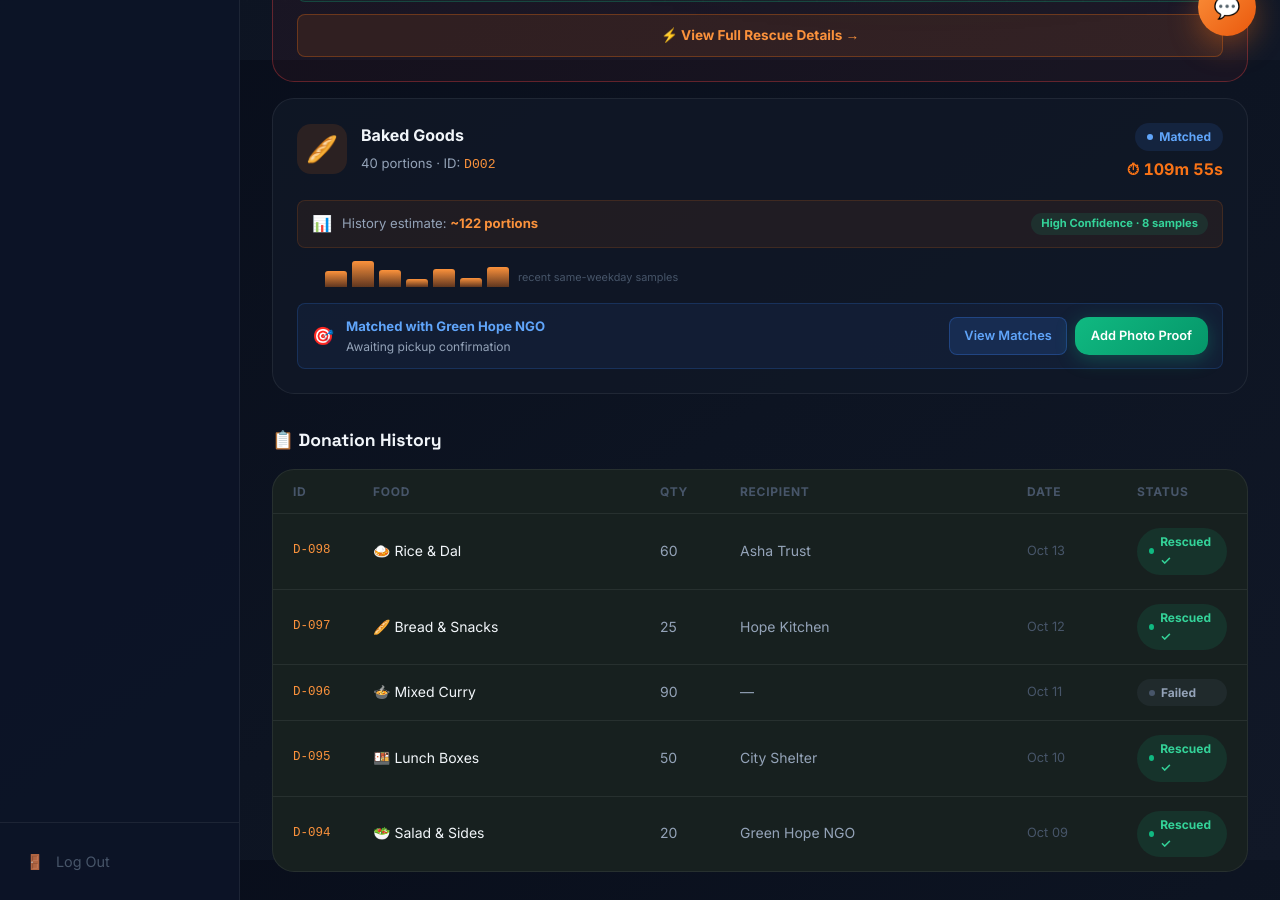
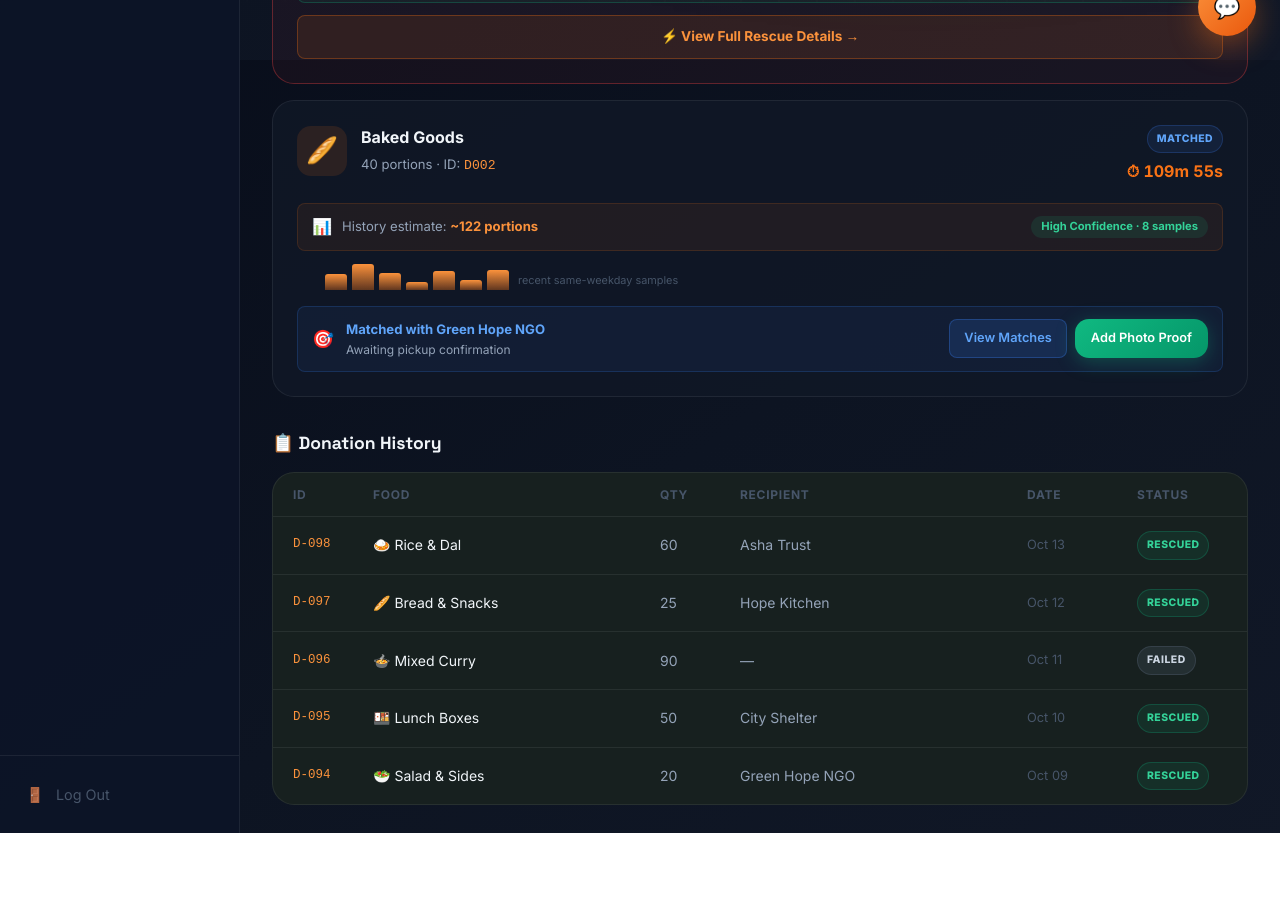
Before and after one commit to harshalpatil2031-ui/MealBridge, a React (Vite) app in the folder frontend/: page /donor in a window 1280 px wide. Shown: the part 740-1640 px from the top of the page. After the commit the page ends 1573 px from the top, so only its background shows below. Built offline with nearby package versions, Linux system fonts and the light colour scheme.

Commit message:
style: polish status and keyboard interactions

```diff
--- a/frontend/src/index.css
+++ b/frontend/src/index.css
@@ -146,6 +146,21 @@ h1,h2,h3,h4,h5 { font-family: 'Space Grotesk', sans-serif; line-height: 1.2; }
 .btn-green:hover {
   transform: translateY(-2px);
   box-shadow: 0 8px 30px rgba(16,185,129,0.5);
+}
+
+.btn-primary:disabled,
+.btn-secondary:disabled,
+.btn-green:disabled,
+.btn-blue:disabled {
+  cursor: not-allowed;
+  opacity: 0.58;
+  transform: none;
+  box-shadow: none;
+}
+
+:where(a, button, input, select, textarea, [tabindex]):focus-visible {
+  outline: 2px solid var(--orange-light);
+  outline-offset: 3px;
 }
 
 /* ─── Cards ──────────────────────────────────────────────────── */
@@ -302,7 +317,12 @@ h1,h2,h3,h4,h5 { font-family: 'Space Grotesk', sans-serif; line-height: 1.2; }
 .donation-actions .btn-secondary { border-color: rgba(59,130,246,.28); color: #93c5fd; background: rgba(59,130,246,.09); }.donation-actions .btn-secondary:hover { color: #dbeafe; border-color: rgba(59,130,246,.55); }
 .empty-state { padding: 36px; text-align: center; }.empty-state > span { font-size: 2rem; }.empty-state h3 { margin: 8px 0; }.empty-state p { color: #94a3b8; font-size: .85rem; }
 .pickup-list { overflow: hidden; }.pickup-row { display: grid; grid-template-columns: minmax(180px,1.4fr) minmax(100px,.7fr) minmax(110px,.7fr) minmax(150px,.8fr); gap: 16px; align-items: center; padding: 15px 20px; border-top: 1px solid var(--border); font-size: .8rem; }.pickup-row > div { display: grid; gap: 3px; }.pickup-row small { color: #94a3b8; }.pickup-header { border-top: 0; color: #64748b; font-size: .66rem; letter-spacing: .08em; font-weight: 800; }
-.status-badge { display: inline-flex; width: fit-content; align-items: center; padding: 5px 9px; border: 1px solid transparent; border-radius: 99px; font-size: .65rem; font-weight: 800; letter-spacing: .045em; white-space: nowrap; }.status-pending { color: #fbbf24; background: rgba(234,179,8,.1); border-color: rgba(234,179,8,.22); }.status-matched,.status-accepted { color: #60a5fa; background: rgba(59,130,246,.1); border-color: rgba(59,130,246,.22); }.status-rescue_triggered { color: #f87171; background: rgba(239,68,68,.11); border-color: rgba(239,68,68,.25); }.status-rescued,.status-collected { color: #34d399; background: rgba(16,185,129,.1); border-color: rgba(16,185,129,.24); }.status-failed { color: #cbd5e1; background: rgba(100,116,139,.18); border-color: rgba(100,116,139,.25); }
+.status-badge { display: inline-flex; width: fit-content; align-items: center; padding: 5px 9px; border: 1px solid transparent; border-radius: 99px; font-size: .65rem; font-weight: 800; letter-spacing: .045em; white-space: nowrap; }
+.status-pending { color: #fbbf24; background: rgba(234,179,8,.1); border-color: rgba(234,179,8,.22); }
+.status-matched,.status-accepted,.status-in_transit { color: #60a5fa; background: rgba(59,130,246,.1); border-color: rgba(59,130,246,.22); }
+.status-rescue_triggered { color: #f87171; background: rgba(239,68,68,.11); border-color: rgba(239,68,68,.25); }
+.status-rescued,.status-collected { color: #34d399; background: rgba(16,185,129,.1); border-color: rgba(16,185,129,.24); }
+.status-failed { color: #cbd5e1; background: rgba(100,116,139,.18); border-color: rgba(100,116,139,.25); }
 .compact-btn { justify-content: center; padding: 9px 13px; font-size: .73rem; white-space: nowrap; }.collected-label { color: #34d399; font-size: .76rem; }
 .rescue-grid { display: grid; grid-template-columns: repeat(2,minmax(0,1fr)); gap: 14px; }.rescue-card { padding: 18px; border-color: rgba(239,68,68,.22); background: linear-gradient(145deg,rgba(70,28,34,.35),rgba(17,24,39,.72)); }
 .rescue-alert-title { display: flex; align-items: center; gap: 9px; padding-bottom: 13px; border-bottom: 1px solid rgba(239,68,68,.17); color: #fca5a5; font-size: .82rem; }.rescue-pulse { width: 7px; height: 7px; margin-left: auto; border-radius: 50%; background: #ef4444; animation: pulse-glow 1.6s infinite; }
@@ -352,22 +372,6 @@ h1,h2,h3,h4,h5 { font-family: 'Space Grotesk', sans-serif; line-height: 1.2; }
   .section { padding: 60px 0; }
 }
 
-/* ─── Status Badges ──────────────────────────────────────────── */
-.status-pending  { background: rgba(234,179,8,0.15);  color: #fbbf24; border: 1px solid rgba(234,179,8,0.3);  }
-.status-matched  { background: rgba(59,130,246,0.15); color: #60a5fa; border: 1px solid rgba(59,130,246,0.3); }
-.status-rescued  { background: rgba(16,185,129,0.15); color: #34d399; border: 1px solid rgba(16,185,129,0.3); }
-.status-rescue   { background: rgba(239,68,68,0.15);  color: #f87171; border: 1px solid rgba(239,68,68,0.3);  }
-
-.status-badge {
-  display: inline-flex;
-  align-items: center;
-  gap: 5px;
-  padding: 4px 12px;
-  border-radius: 999px;
-  font-size: 0.75rem;
-  font-weight: 600;
-}
-
 /* ─── Divider ────────────────────────────────────────────────── */
 .gradient-divider {
   height: 1px;
@@ -406,3 +410,13 @@ h1,h2,h3,h4,h5 { font-family: 'Space Grotesk', sans-serif; line-height: 1.2; }
 .map-route-summary { display: grid; gap: 3px; padding: 10px 12px; color: #64748b; background: rgba(8,13,26,.92); font-size: .68rem; }.map-route-summary strong { color: #e2e8f0; font-size: .77rem; }.map-route-summary b { color: #fb923c; padding: 0 4px; }.map-route-summary small { color: #94a3b8; }
 @media (max-width: 900px) { .matching-layout { grid-template-columns: minmax(0,1fr) !important; }.donation-map.compact { height: 300px; } }
 @media (max-width: 600px) { .donation-map.compact { height: 250px; } }
+
+@media (prefers-reduced-motion: reduce) {
+  html { scroll-behavior: auto; }
+  *, *::before, *::after {
+    animation-duration: 0.01ms !important;
+    animation-iteration-count: 1 !important;
+    scroll-behavior: auto !important;
+    transition-duration: 0.01ms !important;
+  }
+}
--- a/frontend/src/pages/DonorDashboard.jsx
+++ b/frontend/src/pages/DonorDashboard.jsx
@@ -2,6 +2,7 @@ import { useState, useEffect } from 'react'
 import { Link } from 'react-router-dom'
 import ChatWidget from '../components/ChatWidget'
 import { predictSurplus } from '../data/surplusPrediction'
+import { StatusBadge } from '../components/DashboardLayout'
 
 /* ─── Mock Data ──────────────────────────────────────────────── */
 const mockUser = { name: 'Harshal Patil', org: 'Sunrise Hostel', role: 'donor' }
@@ -42,30 +43,6 @@ function Countdown({ deadline }) {
   return (
     <span style={{ color: urgent ? '#ef4444' : '#f97316', fontWeight: 700, fontVariantNumeric: 'tabular-nums' }}>
       ⏱ {m}m {s.toString().padStart(2, '0')}s
-    </span>
-  )
-}
-
-/* ─── Status Badge ───────────────────────────────────────────── */
-function StatusBadge({ status }) {
-  const map = {
-    PENDING:          { label: 'Pending',          color: '#fbbf24', bg: 'rgba(234,179,8,0.12)',   dot: '#fbbf24' },
-    MATCHED:          { label: 'Matched',           color: '#60a5fa', bg: 'rgba(59,130,246,0.12)',  dot: '#60a5fa' },
-    ACCEPTED:         { label: 'Accepted',          color: '#a78bfa', bg: 'rgba(139,92,246,0.12)', dot: '#a78bfa' },
-    RESCUE_TRIGGERED: { label: 'Rescue Active',     color: '#f87171', bg: 'rgba(239,68,68,0.12)',  dot: '#ef4444' },
-    RESCUED:          { label: 'Rescued ✓',         color: '#34d399', bg: 'rgba(16,185,129,0.12)', dot: '#10b981' },
-    FAILED:           { label: 'Failed',            color: '#94a3b8', bg: 'rgba(100,116,139,0.12)', dot: '#475569' },
-  }
-  const s = map[status] || map.PENDING
-  return (
-    <span style={{
-      display: 'inline-flex', alignItems: 'center', gap: 6,
-      padding: '4px 12px', borderRadius: 999,
-      background: s.bg, color: s.color,
-      fontSize: '0.75rem', fontWeight: 700
-    }}>
-      <span style={{ width: 6, height: 6, borderRadius: '50%', background: s.dot, display: 'inline-block' }} />
-      {s.label}
     </span>
   )
 }
```
